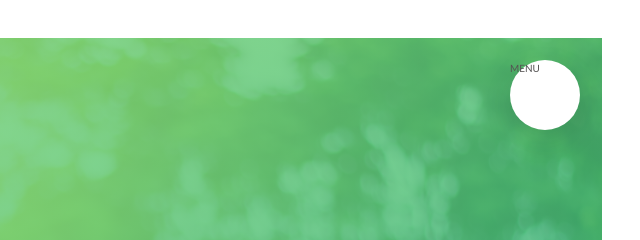
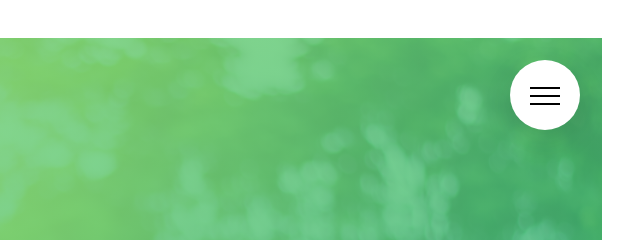
Before and after one commit to stomaras/Natours-CSS, a website: page index.html in a window 1280 px wide. Shown: the top 240 px of the page, 640-1280 px from the left. Drawn offline with nearby package versions, Linux system fonts and the light colour scheme.

Commit message:
Building the Navigation - Part 3

```diff
--- a/index.html
+++ b/index.html
@@ -31,7 +31,9 @@
             <input type="checkbox" class="navigation__checkbox" id="navi-toggle">
 
 
-            <label for="navi-toggle" class="navigation__button">MENU</label>
+            <label for="navi-toggle" class="navigation__button">
+                <span class="navigation__icon">&nbsp;</span>
+            </label>
 
             <div class="navigation__background">&nbsp;</div>
 
--- a/sass/components/_button.scss
+++ b/sass/components/_button.scss
@@ -10,7 +10,6 @@
         transition: all .2s;
         position: relative;
         font-size: $default-font-size;
-
         // Change for the <button> element
         // Difference between an anchor tag and button element
         // button does not have the link and visited
--- a/sass/layout/_navigation.scss
+++ b/sass/layout/_navigation.scss
@@ -15,6 +15,8 @@
         border-radius: 50%;
         z-index: 2000;
         box-shadow: 0 1rem 3rem rgba($color-black, .1);
+        text-align: center;
+        cursor: pointer;
     }
 
 
@@ -107,6 +109,8 @@
         }
     }
 
+
+    //FUNCTIONALITY
     &__checkbox:checked ~ &__background {
         transform: scale(80);
     }
@@ -116,4 +120,60 @@
         width: 100%;
     }
 
+    //ICON
+    &__icon {
+        position: relative;
+        margin-top: 3.5rem;
+
+        &,
+        &::before,
+        &::after {
+            width: 3rem;
+            height: 2px;
+            background-color: $color-black;
+            display: inline-block;
+        }
+
+        // In order before and after element appear on the page must before and after property
+        // be defined the content property
+
+        &::before,
+        &::after{
+            content: "";
+            position: absolute;
+            left: 0;
+            transition: all .2s;
+        }
+
+        &::before { top: -.8rem; }
+        &::after { top: .8rem; }
+    }
+
+    &__button:hover &__icon::before {
+        top: -1rem;
+    }
+
+    &__button:hover &__icon::after {
+        top: 1rem;
+    }
+
+    &__checkbox:checked + &__button &__icon {
+        background-color: transparent;//basically means that there is no background-color
+    }
+
+    &__checkbox:checked + &__button &__icon::before {
+        top: 0;
+        transform: rotate(135deg);
+    }
+
+    &__checkbox:checked + &__button &__icon::after {
+        top: 0;
+        transform: rotate(-135deg);
+    }
+
+    // another one property is called, "transform origin." and what that does is, basically
+    // it descibes where the transformation happens
+
+
+
 }
```
Also changed, not shown: css/style1.css.
